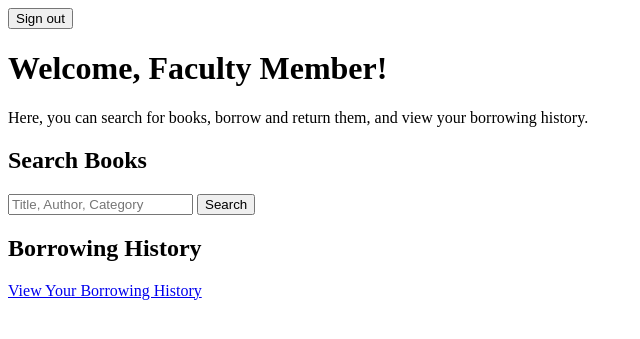
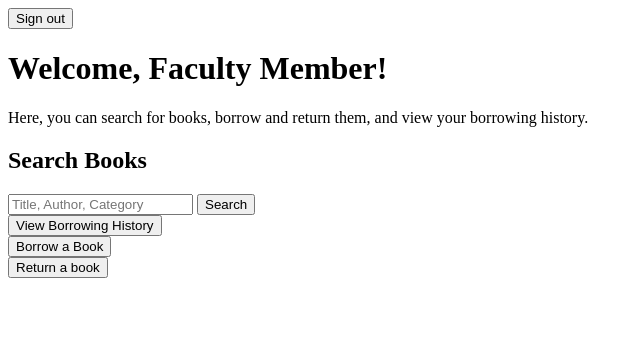
Before and after one commit to CS378-Final/C378S-Final, a Flask app: page /faculty in a window 1280 px wide. Shown: the top 339 px of the page, without its empty margins (0-640 px from the left). Run offline with Flask 3, Linux system fonts and the light colour scheme.

Commit message:
additonal progress

```diff
--- a/378 Final Project/app.py
+++ b/378 Final Project/app.py
@@ -9,7 +9,7 @@ app.secret_key = os.urandom(24)
 
 
 # Database connection
-DATABASE = '378 Final Project/library.db'
+DATABASE = 'library.db'
 
 # Function to check user role
 def get_user_role(name, user_id):
--- a/378 Final Project/templates/faculty_page.html
+++ b/378 Final Project/templates/faculty_page.html
@@ -22,8 +22,18 @@
     </section>
 
     <section>
-        <h2>Borrowing History</h2>
-        <a href="/faculty/borrowing_history">View Your Borrowing History</a>
+        <form action="/borrowing_history">
+        <button type= "submit"> View Borrowing History</button>
+        </form>
+
+        <form action="/borrow_book">
+            <button type="submit">Borrow a Book</button>
+        </form>
+
+        <form action="/return_book">
+            <button type="submit">Return a book</button>
+        </form>
     </section>
+
 </body>
 </html>
--- a/378 Final Project/templates/return.html
+++ b/378 Final Project/templates/return.html
@@ -35,6 +35,7 @@
 
         <form action="/return" method = "post">
             <input type="text" name="Transaction_ID" placeholder="The Transaction Number" id = 'Transaction_ID' required>
+            <button id="show" type="submit">Generate</button>
         </form>
     </section>
 
```
